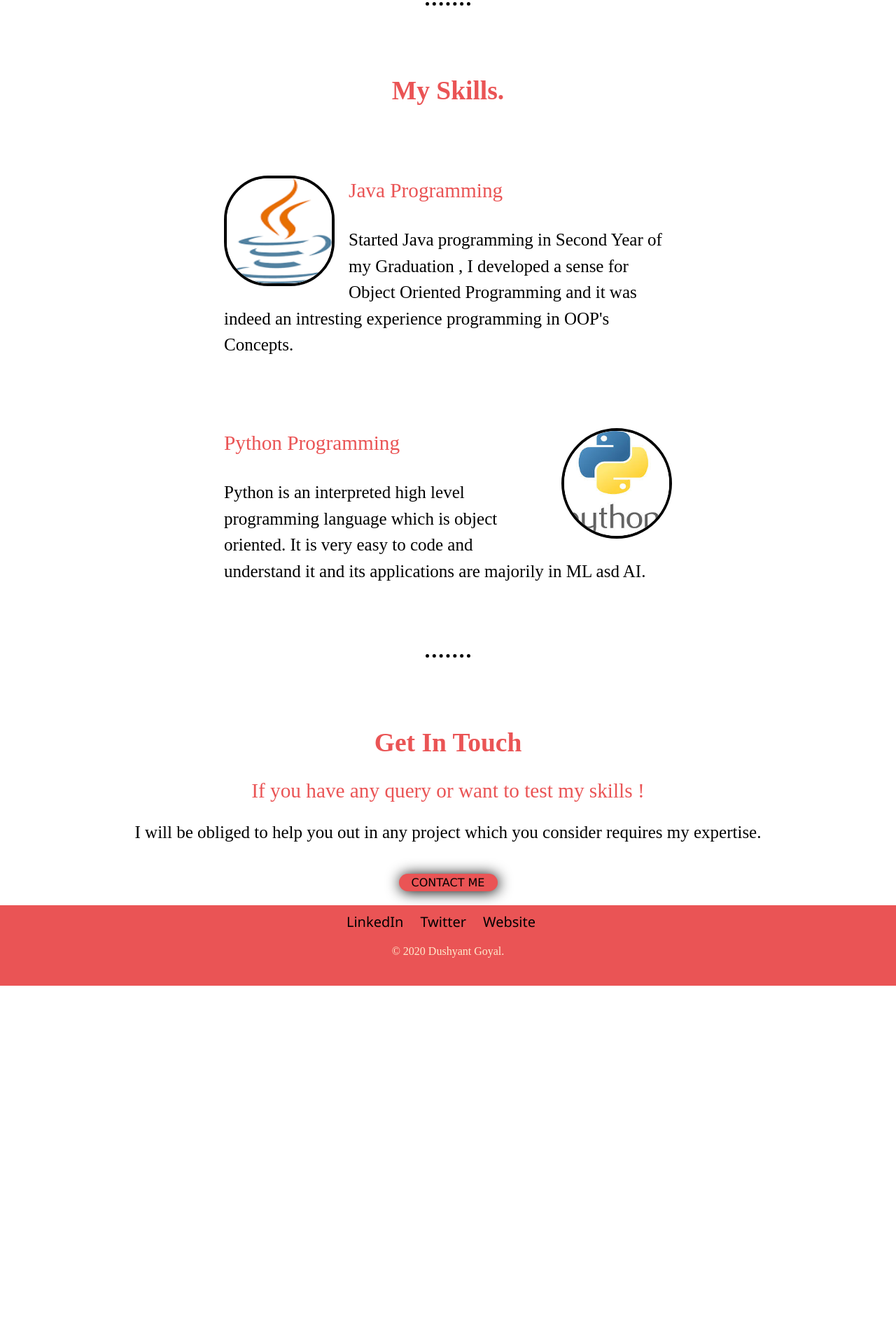
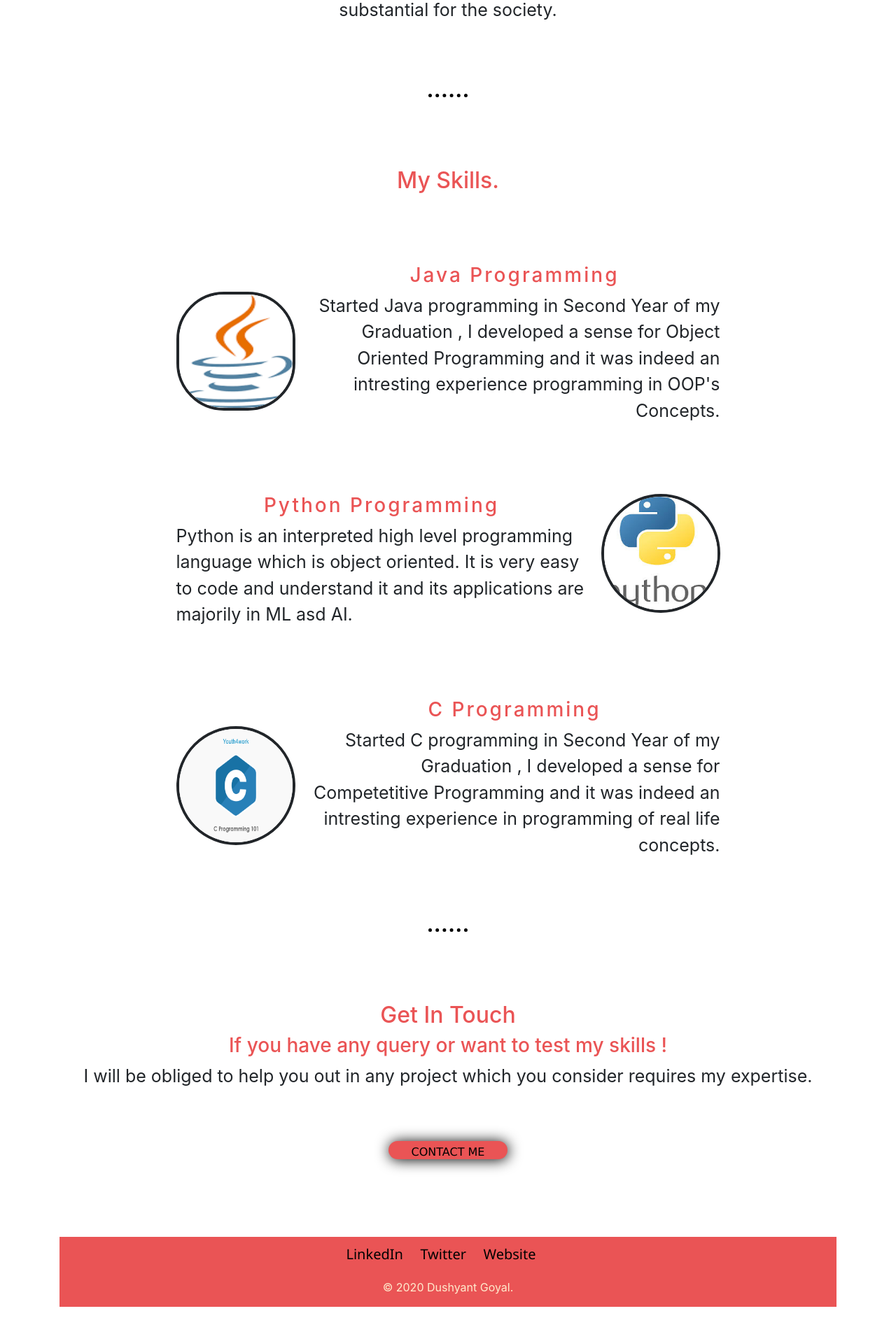
Before and after one commit to goyal-Dushi/goyal-Dushi.github.io, a plain HTML site: page index.html in a window 1280 px wide. Shown: the part 914-2798 px from the top of the page at 70% size. Before the commit the page ends 2323 px from the top, so only its background shows below. Drawn offline with nearby package versions, Linux system fonts and the light colour scheme.

Commit message:
layout change

```diff
--- a/css/styles.css
+++ b/css/styles.css
@@ -1,3 +1,7 @@
+html {
+    scroll-behavior: smooth;
+  }
+
 body{
     margin: 0px;
     background-color:white;
@@ -5,32 +9,44 @@ body{
 }
 h1{
     margin-top: 50px;
-    font-size: 50px;
+    font-size: 90px;
 }
 h2{
     color: #ea5455;
     font-weight: bold;
+    text-align: center;
 }
 h3{
     color: #ea5455;
     font-weight: bold;
-    font-weight: normal;
+    font-weight: bold;
+    text-align: center;
+    text-shadow: gray;
 }
-a{
+/* a{
     color:black;
     font-family: 'Segoe UI', Tahoma, Geneva, Verdana, sans-serif;
     margin: 10px 20px;
     text-shadow: brown;
     text-decoration: none;
     font-size: 20px;
-}
-.footer-link{
+} */
+
+.my-footer-link{
+    color:black;
+    font-family: 'Segoe UI', Tahoma, Geneva, Verdana, sans-serif;
+    margin: 10px 20px;
+    text-shadow: brown;
+    text-decoration: none;
+    font-size: 20px;
     margin: 20px 20px 20px auto ;
 }
-a:hover{
+
+.my-footer-link:hover{
+    text-decoration: none;
     color:white;
 }
-hr{
+.myhr{
     border-color: black;
     border-style:  none;
     border-top-style: dotted;
@@ -43,12 +59,14 @@ hr{
     margin: 20px auto 5px auto;
     color: blanchedalmond;
 }
-.container{
+
+/* Top Intro Content */
+.mycontainer{
     background-color:  #ea5455;
     font-size: 20px;
     margin: 0px;
     position: relative;
-    mix-blend-mode: screen;
+    /* mix-blend-mode: screen; */
     padding: 5px;
     text-align: center;
     height: 300px;
@@ -58,29 +76,48 @@ hr{
     text-decoration: underline;
 } */
 
+
 .middle{
     font-size: 25px;
 }
+
+
 .aboutme{
     width: 30%;
     margin: auto;
     text-align: center;
 }
+
+.contact-me{
+    text-align: center;
+}
+
+.profile{
+    text-align: center;
+}
+
 .bottom{
     position: relative;
     height: 100px;
     padding: 10px 0 5px;
     /* margin-top: 10px; */
+    text-align: center;
+    margin-left: -50vw;
     margin: 0px;
+    /* width: 100%; */
     background-color: #ea5455;
 }
+
+
 .skill-row{
-    width: 50%;
+    width: 70%;
     margin: 100px auto 100px auto;
     /* align-self: center; */
     text-align: left;
     line-height: 1.5;
 }
+
+
 .tiger{
     height: 300px;
     width: 300px;
@@ -89,57 +126,82 @@ hr{
     border-radius: 100%;
     border-width: 4px;
 }
-.java{
-    height: 150px;
-    width: 150px;
-    border-radius: 40%;
+
+/* Skills image */
+.c{
+    height: 170px;
+    width: 170px;
+    border-radius: 50%;
     margin-right: 20px;
+    margin-top: 40px;
     float: left;
     border: solid;
     border-width: 4px;
 }
+
+.java{
+    height: 170px;
+    width: 170px;
+    border-radius: 40%;
+    margin-right: 20px;
+    margin-top: 40px;
+    float: left;
+    border: solid;
+    border-width: 4px;
+}
+
+.skill-text-java{
+    text-align: right;
+}
+
 .python{
-    height: 150px;
-    width: 150px;
+    height: 170px;
+    width: 170px;
     float: right;
     margin-left: 20px;
     border-radius: 100%;
     border: solid;
     border-width: 4px;
 }
+
+.skill-text-python{
+    text-align: left;
+}
+
 .forText{
     position: absolute;
     font-family: Georgia, 'Times New Roman', Times, serif;
-    top: 10%;
+    top: 25%;
     bottom: 30%;
     left: 30%;
     line-height: 40px;
     right: 30%;
+    text-align: center;
 }
 .clouds{
     position: relative;
     width: 100%;
     height: 500px;
-    mix-blend-mode: screen;
+    /* mix-blend-mode: screen; */
 }
 .mountains{
     position: relative;
     width: 100%;
     height: 300px;
-    mix-blend-mode: screen;
+    /* mix-blend-mode: screen; */
 }
 
-.button {
+.mybutton {
     -moz-border-radius: 20px;
-    border-radius: 20px;
-    height: 5px;
+    border-radius: 40px;
+    height: 12px;
     line-height: 5px;
     color: #000000;
     font-family: Verdana;
-    width: 121px;
+    width: 170px;
     font-size: 16px;
     font-weight: 200;
-    padding: 10px;
+    padding: 13px;
     background-color: #EA5455;
     box-shadow: 1px 1px 20px 0px #000000;
     -webkit-box-shadow: 1px 1px 20px 0px #000000;
@@ -151,7 +213,7 @@ hr{
     margin: 20px auto 20px auto;
     }
 
-    .button:hover {
+    .mybutton:hover {
     border: groove #DD380D 1px;
     background: #E53747;
     background-image: -webkit-linear-gradient(top, #E53747, #93232B);
@@ -163,4 +225,5 @@ hr{
     -moz-border-radius: 22px;
     border-radius: 22px;
     text-decoration: none;
+    color: linen;
     }
--- a/index.html
+++ b/index.html
@@ -2,51 +2,119 @@
     <title>Dushyant</title>
     <link rel="stylesheet" href="css/styles.css">
     <link rel="icon" href="favicon.ico">
-    <!-- <link rel="stylesheet" href="https://stackpath.bootstrapcdn.com/bootstrap/4.4.1/css/bootstrap.min.css" integrity="sha384-Vkoo8x4CGsO3+Hhxv8T/Q5PaXtkKtu6ug5TOeNV6gBiFeWPGFN9MuhOf23Q9Ifjh" crossorigin="anonymous"> -->
+    <link rel="stylesheet" href="https://stackpath.bootstrapcdn.com/bootstrap/4.4.1/css/bootstrap.min.css" integrity="sha384-Vkoo8x4CGsO3+Hhxv8T/Q5PaXtkKtu6ug5TOeNV6gBiFeWPGFN9MuhOf23Q9Ifjh" crossorigin="anonymous">
     <link href="https://fonts.googleapis.com/css?family=Lobster&display=swap" rel="stylesheet">
 </head>
 
 <body>
-    <div class="container">
+  <!-- Top Intro -->
+    <div class="mycontainer">
         <img class="mountains" src="images/desert_mountain.png" alt="Mountains shld be here !!">
         <div class="forText">
-            <h1>I am  Dushyant</h1>
-            <b>A <u>PROFESSIONAL</u> Programmer</b>
+            <h1 style="letter-spacing: 5px; font-family: 'Franklin Gothic Medium', 'Arial Narrow', Arial, sans-serif;">I am  Dushyant</h1>
+            <p style="letter-spacing: 10px; font-size: 20px;"><b>A <u>PROFESSIONAL</u> Programmer</b></p>
         </div>
     </div>
+
+    <!-- Navbar  -->
+
+    <div class="container">
+      <nav class="navbar navbar-expand-lg navbar-light bg-light rounded">
+        <a class="navbar-brand" href="#">Navbar</a>
+        <button class="navbar-toggler" type="button" data-toggle="collapse" data-target="#navbarsExample09" aria-controls="navbarsExample09" aria-expanded="false" aria-label="Toggle navigation">
+          <span class="navbar-toggler-icon"></span>
+        </button>
+
+        <div class="collapse navbar-collapse" id="navbarsExample09">
+          <ul class="navbar-nav mr-auto">
+            <li class="nav-item">
+              <a class="nav-link" href="#MySkills">My Skills <span class="sr-only">(current)</span></a>
+            </li>
+            <li class="nav-item">
+              <a class="nav-link" href="#contactme">Contact Me</a>
+            </li>
+            <li class="nav-item">
+              <a class="nav-link disabled" href="#" tabindex="-1" aria-disabled="true">Disabled</a>
+            </li>
+            <li class="nav-item dropdown">
+              <a class="nav-link dropdown-toggle" href="/" id="dropdown09" data-toggle="dropdown" aria-haspopup="true" aria-expanded="false">Dropdown</a>
+              <div class="dropdown-menu" aria-labelledby="dropdown09">
+                <a class="dropdown-item" href="#">Action</a>
+                <a class="dropdown-item" href="#">Another action</a>
+                <a class="dropdown-item" href="#">Something else here</a>
+              </div>
+            </li>
+          </ul>
+          <form class="form-inline my-2 my-md-0">
+            <input class="form-control" type="text" placeholder="Search" aria-label="Search">
+          </form>
+        </div>
+      </nav>
+
+    <!-- Middle section content -->
+      <br><br>
     <div class="middle">
         <div class="profile">
             <img class="tiger" src="C:\Users\Lenovo\Desktop\web_developement\Personal_Site\tiger.jpg" alt="Thats me !!">
+            <br><br>
             <h2>Hello.</h2>
             <p class="aboutme">I am a tech enthuciast who likes to program in order to develope something substantial for the society.</p>
           </div>
-          <hr>
+
+          <hr class="myhr">
+
           <div class="skills">
-            <h2>My Skills.</h2>
+            <h2 id="MySkills">My Skills.</h2>
             <div class="skill-row">
               <img class="java" src="images/java.png" alt="Java !!">
-              <h3>Java Programming</h3>
-              <p>Started Java programming in Second Year of my Graduation , I developed a sense for Object Oriented Programming and it was indeed an intresting experience programming in OOP's Concepts.</p>
+              <h3 style="letter-spacing: 3px;">Java Programming</h3>
+              <p class="skill-text-java">Started Java programming in Second Year of my Graduation , I developed a sense for Object Oriented Programming and it was indeed an intresting experience programming in OOP's Concepts.</p>
             </div>
             <div class="skill-row">
               <img class="python" src="images/python.png" alt="Python !!">
-              <h3>Python Programming</h3>
-              <p>Python is an interpreted high level programming language which is object oriented. It is very easy to code and understand it and its applications are majorily in ML asd AI.</p>
+              <h3 style="letter-spacing: 3px;">Python Programming</h3>
+              <p class="skill-text-python">Python is an interpreted high level programming language which is object oriented. It is very easy to code and understand it and its applications are majorily in ML asd AI.</p>
+            </div>
+            <div class="skill-row">
+              <img class="c" src="images/c.png" alt="C !!">
+              <h3 style="letter-spacing: 3px;">C Programming</h3>
+              <p class="skill-text-java">Started C programming in Second Year of my Graduation , I developed a sense for Competetitive Programming and it was indeed an intresting experience in programming of real life concepts.</p>
             </div>
           </div>
-          <hr>
-          <div class="contact-me">
+
+          <hr class="myhr">
+
+          <!-- Contact me Email Div  -->
+          <div class="contact-me" id="contactme">
             <h2>Get In Touch</h2>
             <h3>If you have any query or want to test my skills !</h3>
             <p>I will be obliged to help you out in any project which you consider requires my expertise.</p>
-            <a href="mailto:dushyantgoyal28@gmail.com" class="button">CONTACT ME</a>
+            <br>
+            <a href="mailto:dushyantgoyal28@gmail.com" class="mybutton">CONTACT ME</a>
           </div>
+          <br> <br>
+    </div>
 
-    </div>
-    <div class="bottom">
-        <a class="footer-link" href="https://www.linkedin.com/">LinkedIn</a>
-        <a class="footer-link" href="https://twitter.com/">Twitter</a>
-        <a class="footer-link" href="https://www.appbrewery.co/">Website</a>
+              <!-- Bottom footer -->
+
+    <!-- <div class="Bottom">
+        <a class="my-footer-link" href="https://www.linkedin.com/">LinkedIn</a>
+        <a class="my-footer-link" href="https://twitter.com/">Twitter</a>
+        <a class="my-footer-link" href="https://www.appbrewery.co/">Website</a>
         <p class="copyright">© 2020 Dushyant Goyal.</p>
-    </div>
+    </div> -->
+
+    <footer class="footer mt-auto py-3">
+      <div class="Bottom">
+        <a class="my-footer-link" href="https://www.linkedin.com/">LinkedIn</a>
+        <a class="my-footer-link" href="https://twitter.com/">Twitter</a>
+        <a class="my-footer-link" href="https://www.appbrewery.co/">Website</a>
+        <p class="copyright">© 2020 Dushyant Goyal.</p>
+        <!-- <span class="text-muted">Place sticky footer content here.</span> -->
+      </div>
+    </footer>
+
+    <script src="https://code.jquery.com/jquery-3.4.1.slim.min.js" integrity="sha384-J6qa4849blE2+poT4WnyKhv5vZF5SrPo0iEjwBvKU7imGFAV0wwj1yYfoRSJoZ+n" crossorigin="anonymous"></script>
+<script src="https://cdn.jsdelivr.net/npm/popper.js@1.16.0/dist/umd/popper.min.js" integrity="sha384-Q6E9RHvbIyZFJoft+2mJbHaEWldlvI9IOYy5n3zV9zzTtmI3UksdQRVvoxMfooAo" crossorigin="anonymous"></script>
+<script src="https://stackpath.bootstrapcdn.com/bootstrap/4.4.1/js/bootstrap.min.js" integrity="sha384-wfSDF2E50Y2D1uUdj0O3uMBJnjuUD4Ih7YwaYd1iqfktj0Uod8GCExl3Og8ifwB6" crossorigin="anonymous"></script>
 </body>
```
Also changed, not shown: images/c.png (added).
